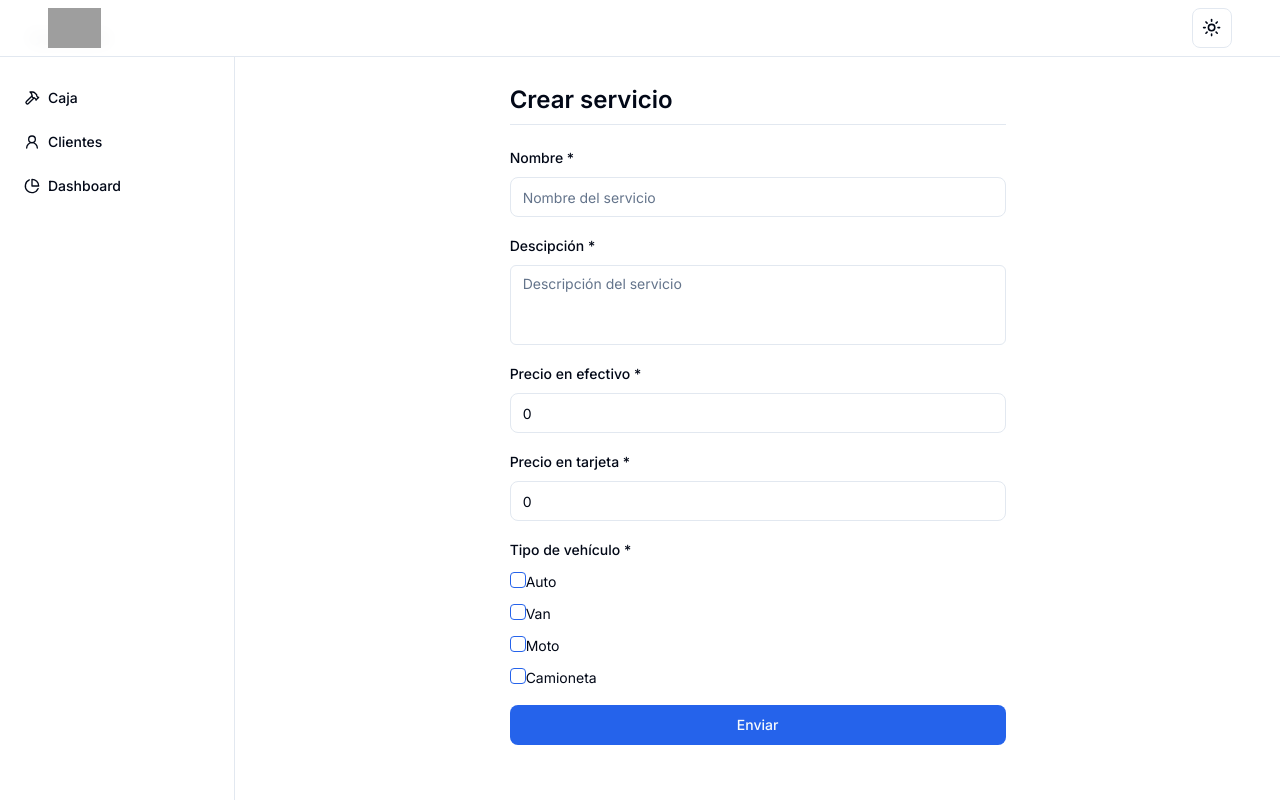
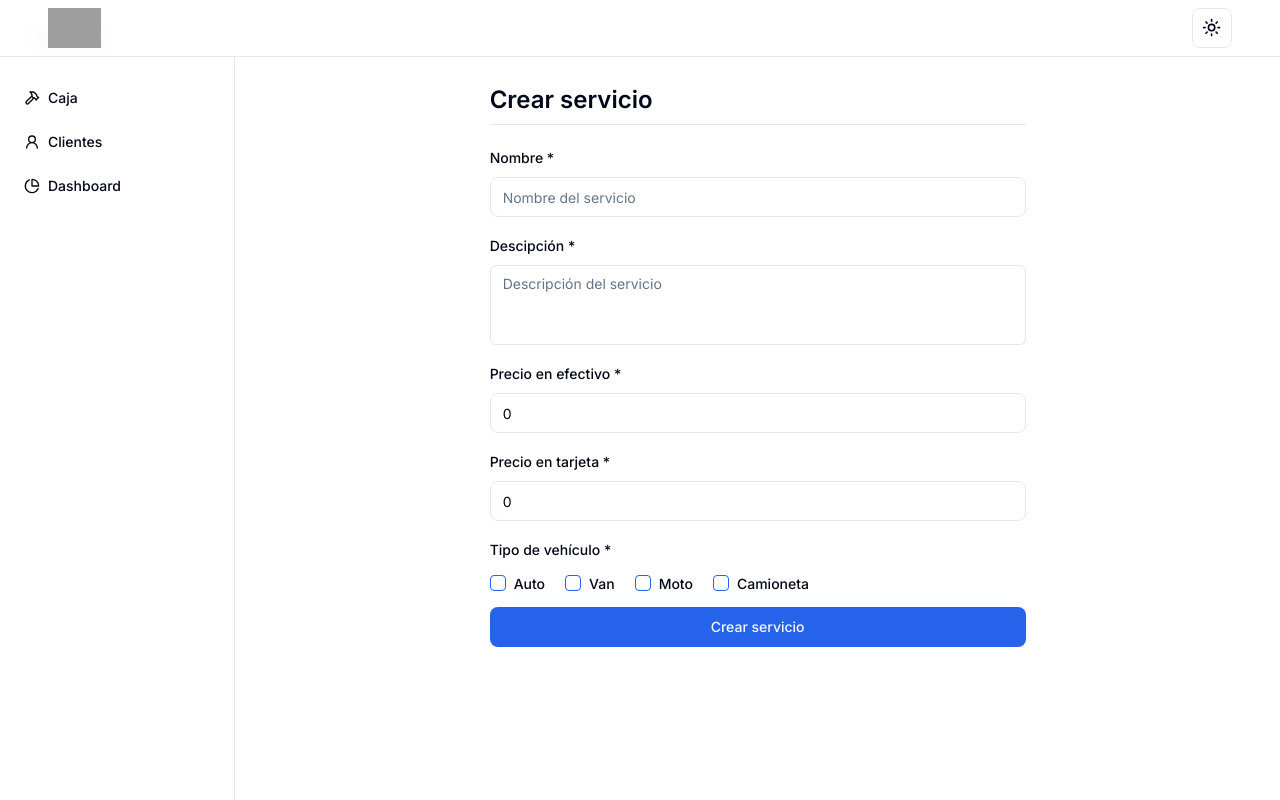
Before and after one commit to pablosecuen/carwash, a Next.js app: page /dashboard/service-create in a window 1280 px wide. Built offline with nearby package versions, Linux system fonts and the light colour scheme; grey boxes are pictures that could not be loaded.

Commit message:
feat: update ui mientras se realiza la accion de crear servicio

```diff
--- a/src/app/(dashboard)/dashboard/page.tsx
+++ b/src/app/(dashboard)/dashboard/page.tsx
@@ -1,9 +1,9 @@
-import { Service } from './ui/cards/Service'
+import { ServiceCard } from './ui/cards/Service'
 
 export default function DashboardPage() {
   return (
-    <div className='mx-auto grid max-w-7xl grid-cols-1 md:grid-cols-3 lg:grid-cols-4'>
-      <Service />
+    <div className='mx-auto grid max-w-7xl grid-cols-1 p-12 md:grid-cols-6'>
+      <ServiceCard />
     </div>
   )
 }
--- a/src/app/(dashboard)/dashboard/service-create/page.tsx
+++ b/src/app/(dashboard)/dashboard/service-create/page.tsx
@@ -3,7 +3,7 @@ import { FormService } from './ui/FormService'
 
 export default function Page() {
   return (
-    <section className='mx-auto max-w-xl px-10 py-5 '>
+    <section className='mx-auto max-w-xl p-5 '>
       <div className='flex flex-wrap items-center justify-between gap-y-2 border-b pb-2'>
         <Title title='Crear servicio' />
       </div>
--- a/src/app/(dashboard)/dashboard/service-create/ui/FormService.tsx
+++ b/src/app/(dashboard)/dashboard/service-create/ui/FormService.tsx
@@ -17,7 +17,10 @@ import { VEHICLE_TYPES } from '@/utils/shared-constants'
 import { VehicleType } from '@/utils/types'
 
 import { zodResolver } from '@hookform/resolvers/zod'
+import { Loader2 } from 'lucide-react'
+import { useState } from 'react'
 import { useForm } from 'react-hook-form'
+import { useToast } from '@/components/ui/use-toast'
 import { z } from 'zod'
 
 const formSchema = z.object({
@@ -31,6 +34,9 @@ const formSchema = z.object({
 })
 
 export function FormService() {
+  const [loading, setLoading] = useState(false)
+
+  const { toast } = useToast()
   const form = useForm<z.infer<typeof formSchema>>({
     resolver: zodResolver(formSchema),
     defaultValues: {
@@ -44,7 +50,7 @@ export function FormService() {
   async function onSubmit(values: z.infer<typeof formSchema>) {
     // Do something with the form values.
     // ✅ This will be type-safe and validated.
-    console.log({ values })
+
     const formdata = new FormData()
     formdata.append('name', values.name)
     formdata.append('description', values.description)
@@ -55,7 +61,33 @@ export function FormService() {
     })
 
     // TODO: Crear la UI para el loading mientras se crea el servicio, success o error
+    setLoading(true)
+    console.log(values.avaliableFor)
+    if (values.avaliableFor.length === 0) {
+      toast({
+        variant: 'destructive',
+        title: '⚠️ Selecciona al menos un tipo de vehículo',
+        duration: 1800
+      })
+      setLoading(false)
+      return
+    }
     await createServiceAction(formdata)
+      .then(() => {
+        toast({
+          variant: 'default',
+          title: '✅ Servicio creado',
+          duration: 1800
+        })
+      })
+      .catch(() => {
+        toast({
+          variant: 'destructive',
+          title: '❌ Error al crear el servicio',
+          duration: 1800
+        })
+      })
+    setLoading(false)
     form.reset()
   }
 
@@ -134,7 +166,7 @@ export function FormService() {
             return (
               <FormItem>
                 <FormLabel>Tipo de vehículo *</FormLabel>
-
+                <div className='flex flex-wrap items-center gap-x-5'>
                   {Object.entries(VEHICLE_TYPES).map(([key, value]) => {
                     return (
                       <FormField
@@ -142,9 +174,8 @@ export function FormService() {
                         control={form.control}
                         name='avaliableFor'
                         render={({ field }) => {
-                        console.log({ field })
                           return (
-                          <FormItem key={key}>
+                            <FormItem key={key} className='flex items-end'>
                               <FormControl>
                                 <Checkbox
                                   {...field}
@@ -153,17 +184,21 @@ export function FormService() {
                                   onCheckedChange={(checked) => {
                                     return checked
                                       ? field.onChange([...field.value, key])
-                                    : field.onChange(field.value?.filter((value) => value !== key))
+                                      : field.onChange(
+                                          field.value?.filter((value) => value !== key)
+                                        )
                                   }}
+                                  className='mr-2'
                                 />
                               </FormControl>
-                            <FormLabel className='font-normal'>{value}</FormLabel>
+                              <FormLabel>{value}</FormLabel>
                             </FormItem>
                           )
                         }}
                       />
                     )
                   })}
+                </div>
 
                 <FormMessage className='text-sm' />
               </FormItem>
@@ -171,7 +206,16 @@ export function FormService() {
           }}
         />
 
-        <Button type='submit'>Enviar</Button>
+        <Button type='submit' disabled={loading}>
+          {loading ? (
+            <>
+              <Loader2 className='mr-2 h-4 w-4 animate-spin' />
+              Creando...
+            </>
+          ) : (
+            'Crear servicio'
+          )}
+        </Button>
       </form>
     </Form>
   )
--- a/src/app/(dashboard)/dashboard/ui/cards/Service.tsx
+++ b/src/app/(dashboard)/dashboard/ui/cards/Service.tsx
@@ -9,9 +9,9 @@ import {
 } from '@/components/ui/card'
 import Link from 'next/link'
 
-export const Service = async () => {
+export const ServiceCard = async () => {
   return (
-    <Card>
+    <Card className='col-span-1 md:col-span-3'>
       <CardHeader>
         <CardTitle>Servicios</CardTitle>
         <CardDescription>Agrega un nuevo servicio</CardDescription>
```
Lines whose indentation alone changed are shown as unchanged.
